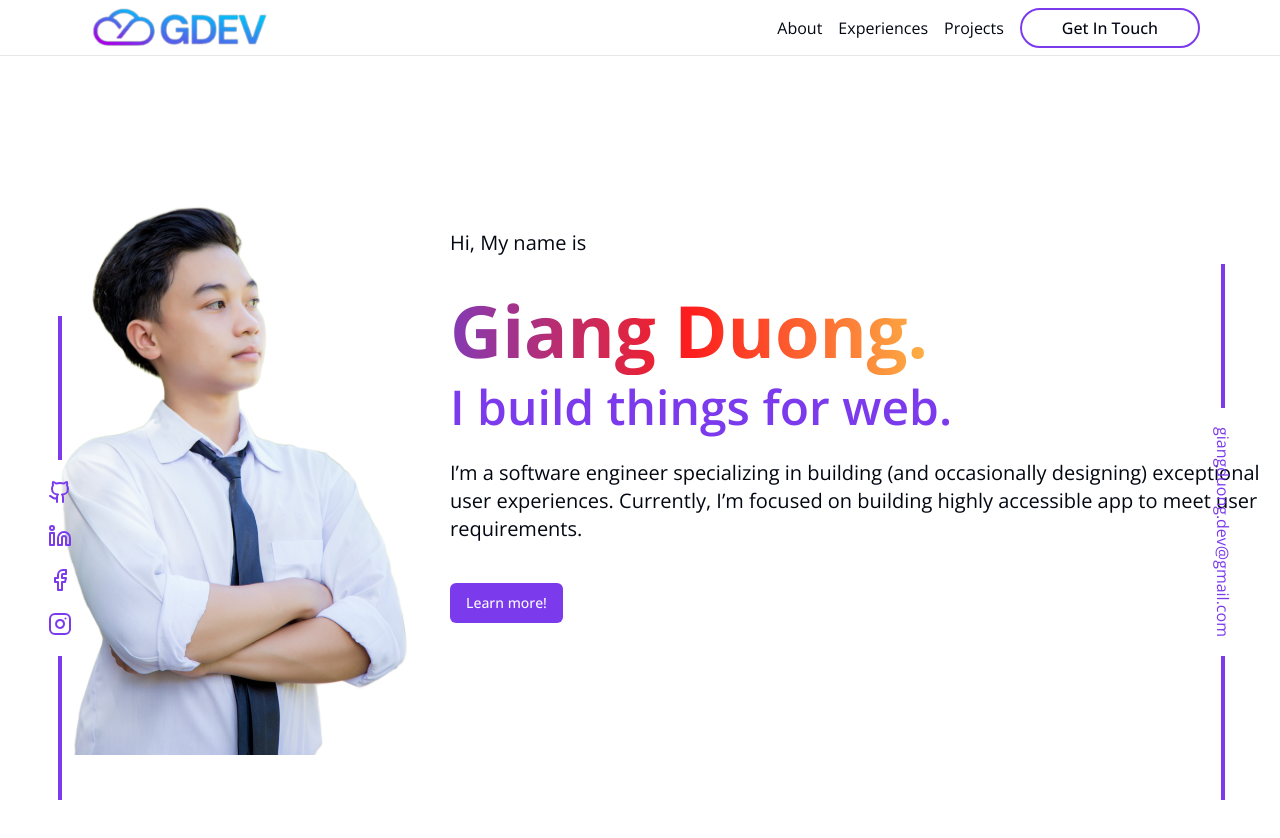
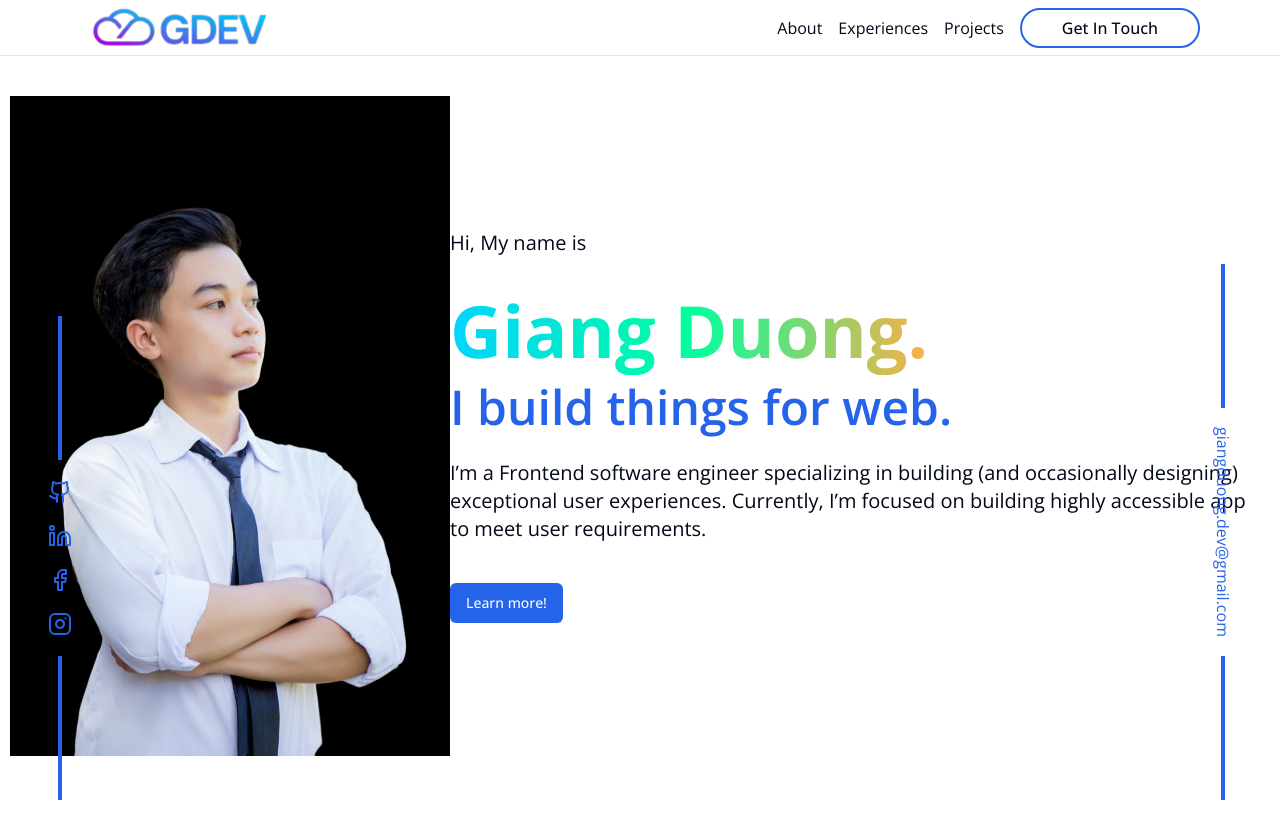
Before and after one commit to giangduong1209/portfolio, a Next.js app: page / in a window 1280 px wide. Shown: the top 838 px of the page. Built offline with nearby package versions, Linux system fonts and the light colour scheme.

Commit message:
refactor: change theme and update content

```diff
--- a/src/app/data.json
+++ b/src/app/data.json
@@ -3,7 +3,7 @@
     "id": "ec12366c1e4a43ee84f9889dad6bba38",
     "companyName": "METAPOLIS COMPANY LIMITED",
     "startDate": "1662802834000",
-    "endDate": "",
+    "endDate": "1707312617000",
     "position": "Frontend Developer",
     "responsibility": [
       "Collaborated with back-end team to integrate APIs",
--- a/src/app/globals.css
+++ b/src/app/globals.css
@@ -9,47 +9,57 @@ html {
 @layer base {
   :root {
     --background: 0 0% 100%;
-    --foreground: 224 71.4% 4.1%;
+    --foreground: 222.2 84% 4.9%;
     --card: 0 0% 100%;
-    --card-foreground: 224 71.4% 4.1%;
+    --card-foreground: 222.2 84% 4.9%;
     --popover: 0 0% 100%;
-    --popover-foreground: 224 71.4% 4.1%;
-    --primary: 262.1 83.3% 57.8%;
-    --primary-foreground: 210 20% 98%;
-    --secondary: 220 14.3% 95.9%;
-    --secondary-foreground: 220.9 39.3% 11%;
-    --muted: 220 14.3% 95.9%;
-    --muted-foreground: 220 8.9% 46.1%;
-    --accent: 220 14.3% 95.9%;
-    --accent-foreground: 220.9 39.3% 11%;
+    --popover-foreground: 222.2 84% 4.9%;
+    --primary: 221.2 83.2% 53.3%;
+    --primary-foreground: 210 40% 98%;
+    --secondary: 210 40% 96.1%;
+    --secondary-foreground: 222.2 47.4% 11.2%;
+    --muted: 210 40% 96.1%;
+    --muted-foreground: 215.4 16.3% 46.9%;
+    --accent: 210 40% 96.1%;
+    --accent-foreground: 222.2 47.4% 11.2%;
     --destructive: 0 84.2% 60.2%;
-    --destructive-foreground: 210 20% 98%;
-    --border: 220 13% 91%;
-    --input: 220 13% 91%;
-    --ring: 262.1 83.3% 57.8%;
+    --destructive-foreground: 210 40% 98%;
+    --border: 214.3 31.8% 91.4%;
+    --input: 214.3 31.8% 91.4%;
+    --ring: 221.2 83.2% 53.3%;
     --radius: 0.5rem;
+    --chart-1: 12 76% 61%;
+    --chart-2: 173 58% 39%;
+    --chart-3: 197 37% 24%;
+    --chart-4: 43 74% 66%;
+    --chart-5: 27 87% 67%;
   }
 
   .dark {
-    --background: 224 71.4% 4.1%;
-    --foreground: 210 20% 98%;
-    --card: 224 71.4% 4.1%;
-    --card-foreground: 210 20% 98%;
-    --popover: 224 71.4% 4.1%;
-    --popover-foreground: 210 20% 98%;
-    --primary: 263.4 70% 50.4%;
-    --primary-foreground: 210 20% 98%;
-    --secondary: 215 27.9% 16.9%;
-    --secondary-foreground: 210 20% 98%;
-    --muted: 215 27.9% 16.9%;
-    --muted-foreground: 217.9 10.6% 64.9%;
-    --accent: 215 27.9% 16.9%;
-    --accent-foreground: 210 20% 98%;
+    --background: 0 0% 0%;
+    --foreground: 210 40% 98%;
+    --card: 222.2 84% 4.9%;
+    --card-foreground: 210 40% 98%;
+    --popover: 222.2 84% 4.9%;
+    --popover-foreground: 210 40% 98%;
+    --primary: 217.2 91.2% 59.8%;
+    --primary-foreground: 222.2 47.4% 11.2%;
+    --secondary: 217.2 32.6% 17.5%;
+    --secondary-foreground: 210 40% 98%;
+    --muted: 217.2 32.6% 17.5%;
+    --muted-foreground: 215 20.2% 65.1%;
+    --accent: 217.2 32.6% 17.5%;
+    --accent-foreground: 210 40% 98%;
     --destructive: 0 62.8% 30.6%;
-    --destructive-foreground: 210 20% 98%;
-    --border: 215 27.9% 16.9%;
-    --input: 215 27.9% 16.9%;
-    --ring: 263.4 70% 50.4%;
+    --destructive-foreground: 210 40% 98%;
+    --border: 217.2 32.6% 17.5%;
+    --input: 217.2 32.6% 17.5%;
+    --ring: 224.3 76.3% 48%;
+    --chart-1: 220 70% 50%;
+    --chart-2: 160 60% 45%;
+    --chart-3: 30 80% 55%;
+    --chart-4: 280 65% 60%;
+    --chart-5: 340 75% 55%;
   }
 }
 
--- a/src/app/page.tsx
+++ b/src/app/page.tsx
@@ -11,6 +11,7 @@ import { sendMail } from "@/lib/mail";
 import { promises as fs } from "fs";
 import { Facebook, Github, Instagram, Linkedin } from "lucide-react";
 import Link from "next/link";
+import { ThemeProvider } from "@/components/theme-provider";
 
 export default async function Home() {
   const file = await fs.readFile(process.cwd() + "/src/app/data.json", "utf8");
@@ -40,7 +41,12 @@ export default async function Home() {
   };
 
   return (
-    <>
+    <ThemeProvider
+      attribute="class"
+      defaultTheme="system"
+      enableSystem
+      disableTransitionOnChange
+    >
       <NavBarHeader />
       <main>
         <div className="w-full max-w-screen-2xl mx-auto px-2.5 ">
@@ -104,6 +110,6 @@ export default async function Home() {
           <p className="font-medium">Designed & Bulit by Giang Duong</p>
         </div>
       </main>
-    </>
+    </ThemeProvider>
   );
 }
--- a/src/components/About.tsx
+++ b/src/components/About.tsx
@@ -10,10 +10,10 @@ const About = () => {
       </h1>
       <div className="flex flex-col justify-center items-center gap-10 mt-10 sm:flex-row">
         <div className="w-full sm:w-1/2" data-aos="fade-right">
-          <p className="text-3xl sm:text-4xl text-slate-600 font-bold">
-            DUONG TRUONG GIANG
+          <p className="text-3xl sm:text-4xl font-bold">DUONG TRUONG GIANG</p>
+          <p className="text-3xl text-pink-500 my-5">
+            Frontend Software Engineer
           </p>
-          <p className="text-3xl text-pink-500 my-5">Software Engineer</p>
           <p className="text-xl text-slate-500/80">
             I build pixel-perfect, engaging, and accessible digital experiences.
           </p>
@@ -29,17 +29,14 @@ const About = () => {
           <br />
           <p>
             Fast-forward to today, and I’ve had the privilege of working at an
-            advertising agency, a start-up, and a huge corporation. My main
-            focus these days is building accessible and flexible, inclusive
-            products and digital experiences for a variety of clients.
+            advertising agency, a start-up. My main focus these days is building
+            accessible and flexible, inclusive products and digital experiences
+            for a variety of clients.
           </p>
           <br />
           <p>
-            I also recently studied a AI field that covers everything you need
-            to build a web app with the Spotify API using{" "}
-            <span className="text-primary font-bold">Node & React </span>
-            along with <span className="text-primary font-bold">ChatGPT </span>
-            support tool and more.
+            Currently, I am working as a Freelancer, providing services related
+            to website design to deliver a high-quality user experience.{" "}
           </p>
           <br />
           <p>Here are a few technologies I’ve been working with recently:</p>
--- a/src/components/GetInTouch.tsx
+++ b/src/components/GetInTouch.tsx
@@ -161,11 +161,7 @@ const GetInTouch = ({
                 className="w-full"
                 disabled={loading ? true : false}
               >
-                {loading ? (
-                  <Loader2 className="mr-2 h-4 w-4 animate-spin" />
-                ) : (
-                  ""
-                )}
+                {loading && <Loader2 className="mr-2 h-4 w-4 animate-spin" />}
                 Submit
               </Button>
             </form>
--- a/src/components/Intro.tsx
+++ b/src/components/Intro.tsx
@@ -26,7 +26,7 @@ const Intro = () => {
       <div className="w-full max-w-[820px] text-xl" data-aos="zoom-in-left">
         <p className="text-md">Hi, My name is</p>
         <br />
-        <h1 className="text-7xl bg-gradient-to-r inline-block font-bold from-[#833ab4] via-[#fd1d1d] to-[#fcb045] text-transparent bg-clip-text leading-tight">
+        <h1 className="text-7xl bg-gradient-to-r inline-block font-bold from-[#00d4ff] via-[#00ff9e] to-[#fcb045] text-transparent bg-clip-text leading-tight">
           Giang Duong.
         </h1>
         <h2 className="mt-2 text-5xl font-semibold text-primary">
@@ -34,9 +34,9 @@ const Intro = () => {
         </h2>
         <br />
         <p>
-          I’m a software engineer specializing in building (and occasionally
-          designing) exceptional user experiences. Currently, I’m focused on
-          building highly accessible app to meet user requirements.
+          I’m a Frontend software engineer specializing in building (and
+          occasionally designing) exceptional user experiences. Currently, I’m
+          focused on building highly accessible app to meet user requirements.
         </p>
         <Link href="#about">
           <Button className="mt-10">Learn more!</Button>
```
Also changed, not shown: public/avatar.png.
